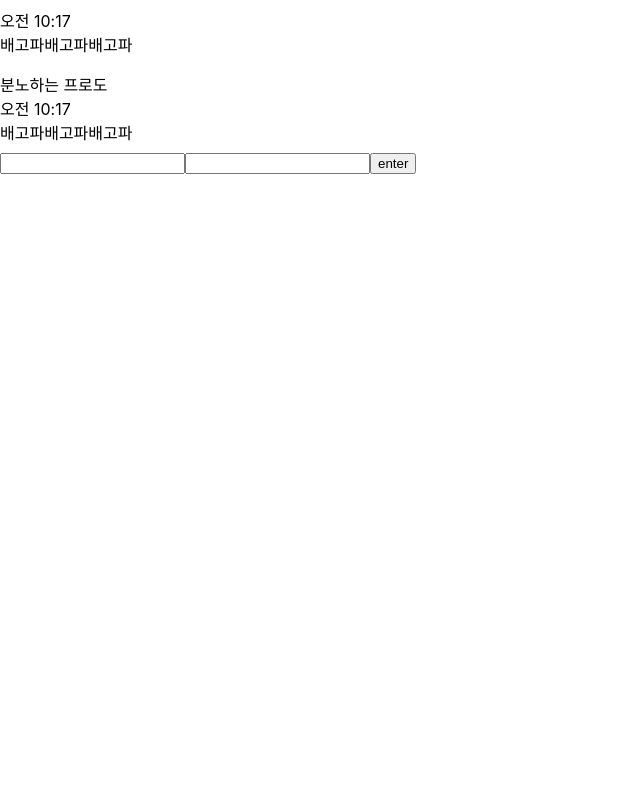
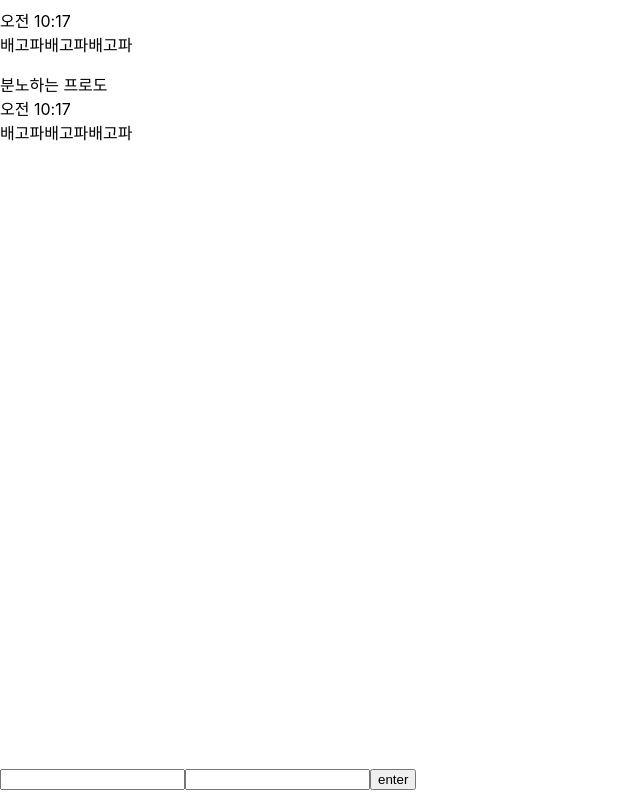
Before and after one commit to dogFootLog/kajjao-talk, a React (Create React App) app: page / in a window 1280 px wide. Shown: the whole page, without its empty margins (0-640 px from the left). Built offline with nearby package versions, Linux system fonts and the light colour scheme.

Commit message:
[220722] scss styles 모듈 적용

```diff
--- a/src/Main.tsx
+++ b/src/Main.tsx
@@ -1,6 +1,6 @@
 import React, { useState } from 'react';
 import InputList from '@/components/input/InputList';
-import './Main.module.scss';
+import styles from './Main.module.scss';
 import Balloons from './components/balloons/Balloons';
 
 interface talkShape {
@@ -20,11 +20,11 @@ const Main = () => {
   };
 
   return (
-    <div className="container">
+    <div className={styles.container}>
       <div className="balloon-container">
         <Balloons talkList={talkList} />
       </div>
-      <div className="input-container">
+      <div className={styles['input-container']}>
         <InputList onEnter={onEnter} />
       </div>
     </div>
--- a/src/components/input/InputList.module.scss
+++ b/src/components/input/InputList.module.scss
@@ -1,4 +1,4 @@
-.input-area {
+.input-wrap {
   position: fixed;
   bottom: 10px;
 }
--- a/src/components/input/InputList.tsx
+++ b/src/components/input/InputList.tsx
@@ -1,5 +1,5 @@
 import React, { useState } from 'react';
-import './InputList.module.scss';
+import styles from './InputList.module.scss';
 
 interface propShape {
   onEnter(values: any): void;
@@ -21,7 +21,7 @@ const InputList = ({ onEnter }: propShape) => {
     setValues({ sender: '', message: '' });
   };
   return (
-    <div className="input-wrap">
+    <div className={styles['input-wrap']}>
       <input
         id="sender"
         className="sender"
```
